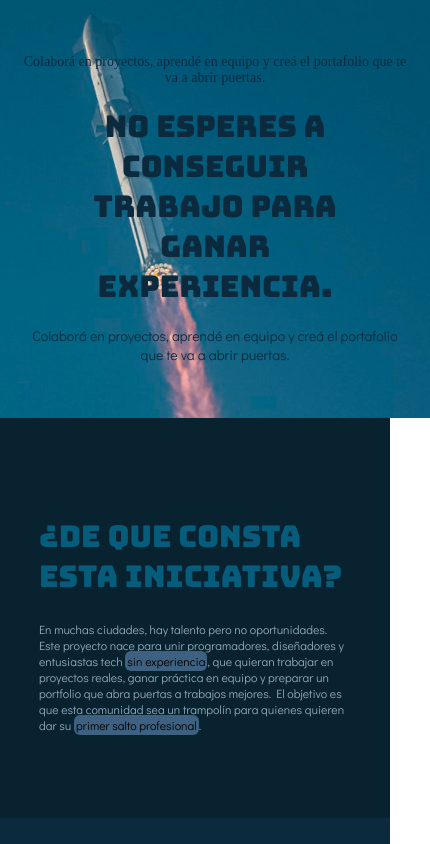
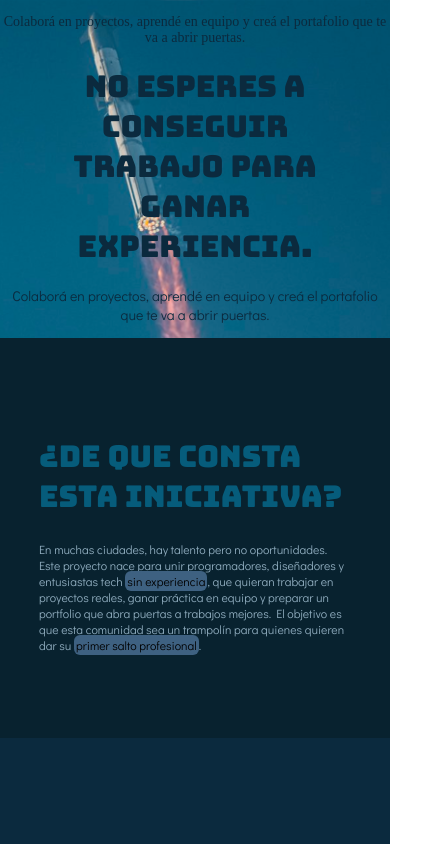
Before and after one commit to EstebanRomeo/codeLaunch, a React (Create React App) app: page / in a window 390 px wide. Shown: the top 844 px of the page, 430 px wide, since content can reach past the window. Built offline with nearby package versions, Linux system fonts and the light colour scheme; a web font is replaced by a local one.

Commit message:
Cambios Responsive

```diff
--- a/src/componentes/EstilosBanner.css
+++ b/src/componentes/EstilosBanner.css
@@ -223,12 +223,13 @@ font-family: "Bungee", sans-serif;
     gap: 1rem;
   }
   .containerBanner {
+    display: flex;
+    width: 100%;
     flex-direction: column;
-    justify-content: center;
     align-items: center;
+    justify-content: right;
     text-align: center;
     height: auto;
-    padding: 40px 20px;
     background-position: center;
     background-size: cover;
   }
```
